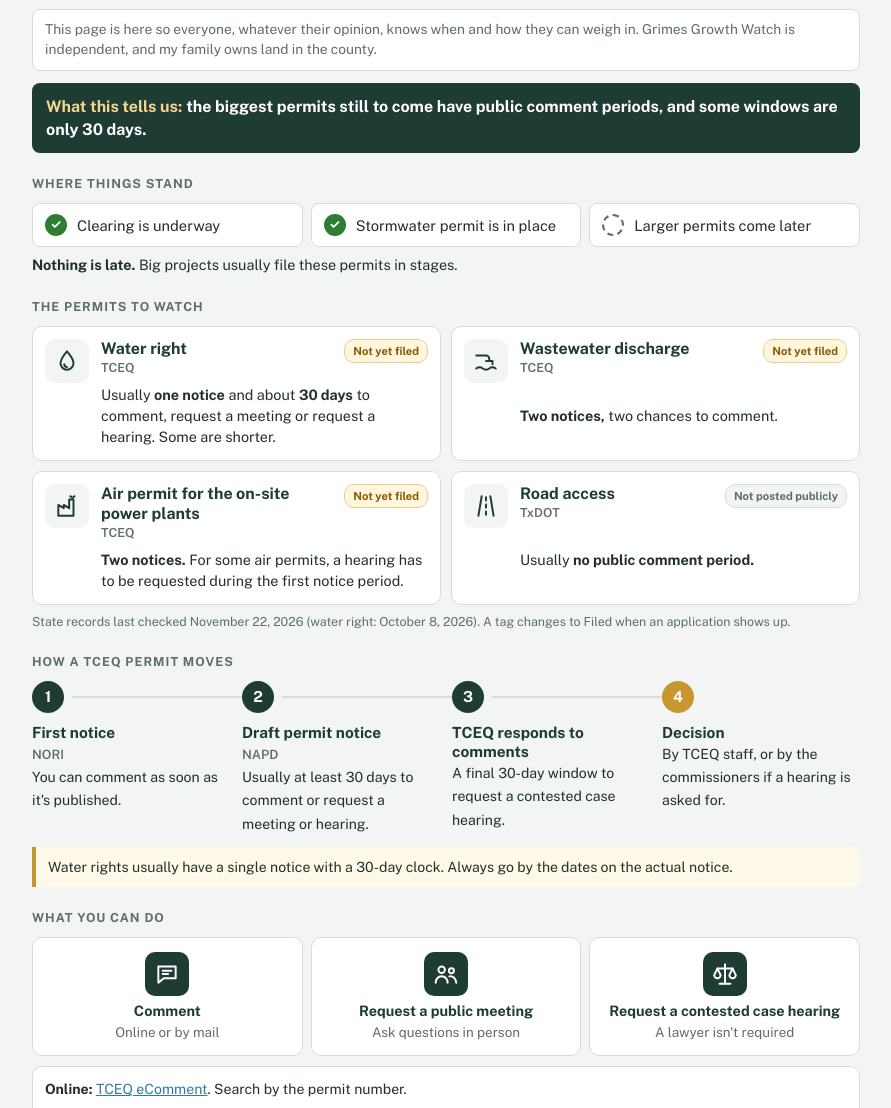
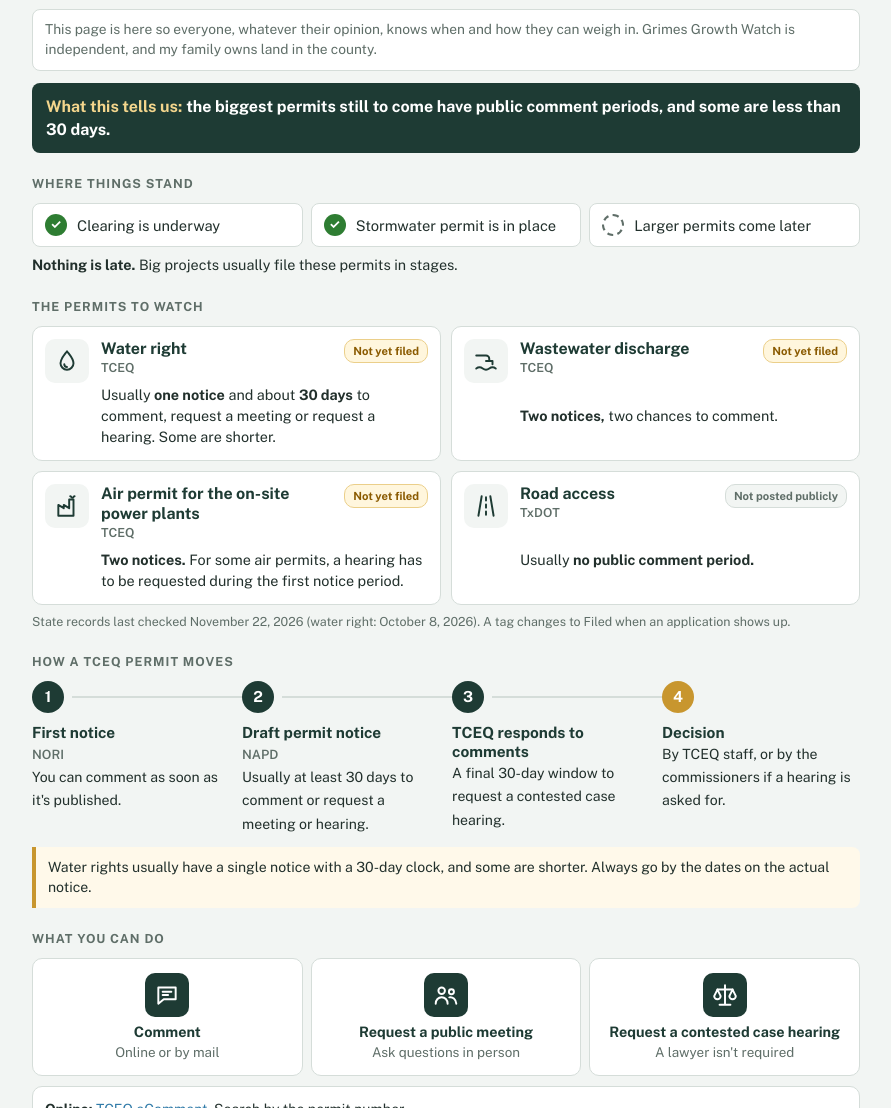
Before and after one commit to ektrahan-oss/grimes-county-terafab-map, a plain HTML site: page have-a-say/index.html in a window 1280 px wide. Shown: the part 305-1413 px from the top of the page, without its empty margins (194-1085 px from the left). Drawn offline with nearby package versions, Linux system fonts and the light colour scheme.

Commit message:
Have a Say: say some comment periods are less than 30 days
Co-Authored-By: Claude Fable 5.2 <noreply@anthropic.com>

```diff
--- a/have-a-say/index.html
+++ b/have-a-say/index.html
@@ -198,7 +198,7 @@
   <p class="independent">This page is here so everyone, whatever their opinion, knows when and how they can weigh in. Grimes Growth Watch is independent, and my family owns land in the county.</p>
 
   <!-- 3. What this tells us -->
-  <p class="tells"><b>What this tells us:</b> <strong>the biggest permits still to come have public comment periods, and some windows are only 30 days.</strong></p>
+  <p class="tells"><b>What this tells us:</b> <strong>the biggest permits still to come have public comment periods, and some are less than 30 days.</strong></p>
 
   <!-- 4. Where things stand -->
   <section aria-labelledby="h-stand">
@@ -248,7 +248,7 @@
       <li><b>TCEQ responds to comments</b><span>A final 30-day window to request a contested case hearing.</span></li>
       <li><b>Decision</b><span>By TCEQ staff, or by the commissioners if a hearing is asked for.</span></li>
     </ol>
-    <p class="note">Water rights usually have a single notice with a 30-day clock. Always go by the dates on the actual notice.</p>
+    <p class="note">Water rights usually have a single notice with a 30-day clock, and some are shorter. Always go by the dates on the actual notice.</p>
   </section>
 
   <!-- 7. What you can do -->
```
